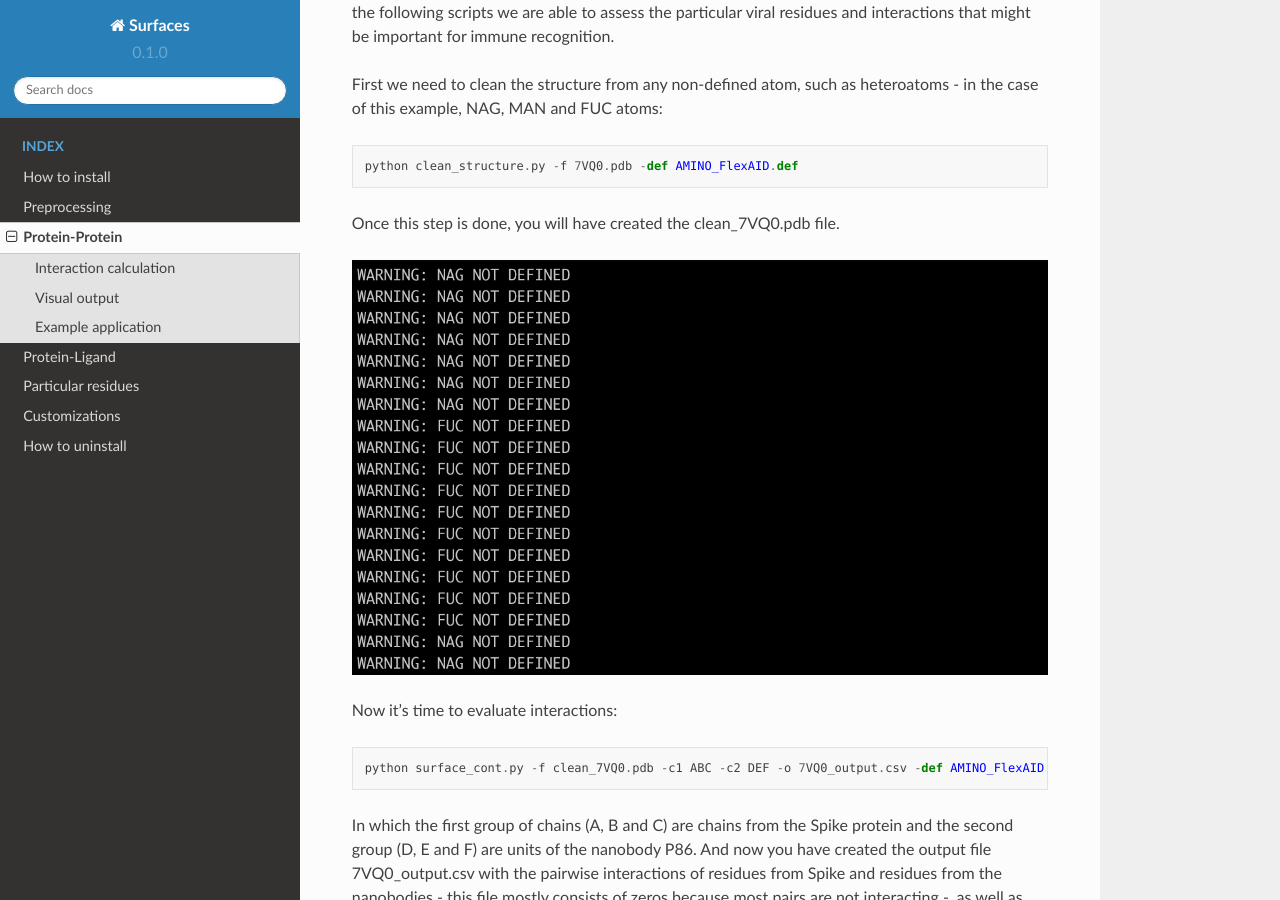
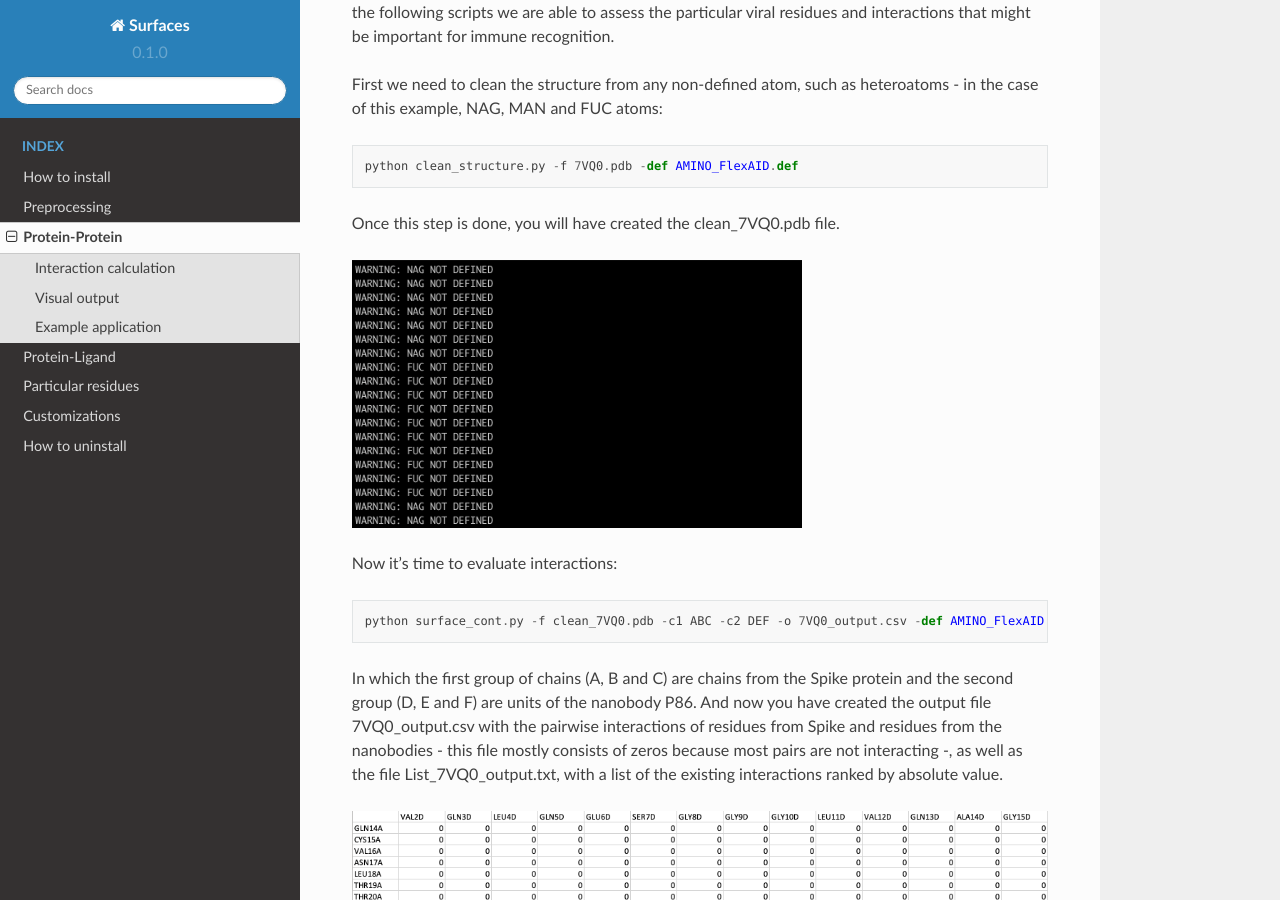
Before and after one commit to nataliateruel/Surfaces_tutorial, a Sphinx documentation site: the page built from docs/source/Protein-protein.rst, in a window 1280 px wide and 900 px high, scrolled down 724 px. Built offline with Sphinx 7.4.7 and the Read the Docs theme 2.0.0, drawn with Linux system fonts in a browser that asks for light colours.

Commit message:
Update Protein-protein.rst

```diff
--- a/docs/source/Protein-protein.rst
+++ b/docs/source/Protein-protein.rst
@@ -31,7 +31,7 @@ First we need to clean the structure from any non-defined atom, such as heteroat
 Once this step is done, you will have created the clean_7VQ0.pdb file.
 
 .. image:: ./images/clean_protein-protein.png
-  :width: 750
+  :width: 450
 
 Now it's time to evaluate interactions::
 
@@ -43,7 +43,7 @@ In which the first group of chains (A, B and C) are chains from the Spike protei
   :width: 750
 
 .. image:: ./images/List_protein-protein.png
-  :width: 750
+  :width: 450
 
 To map this evaluation back to the structure and visually check your results, you can run::
 
```
